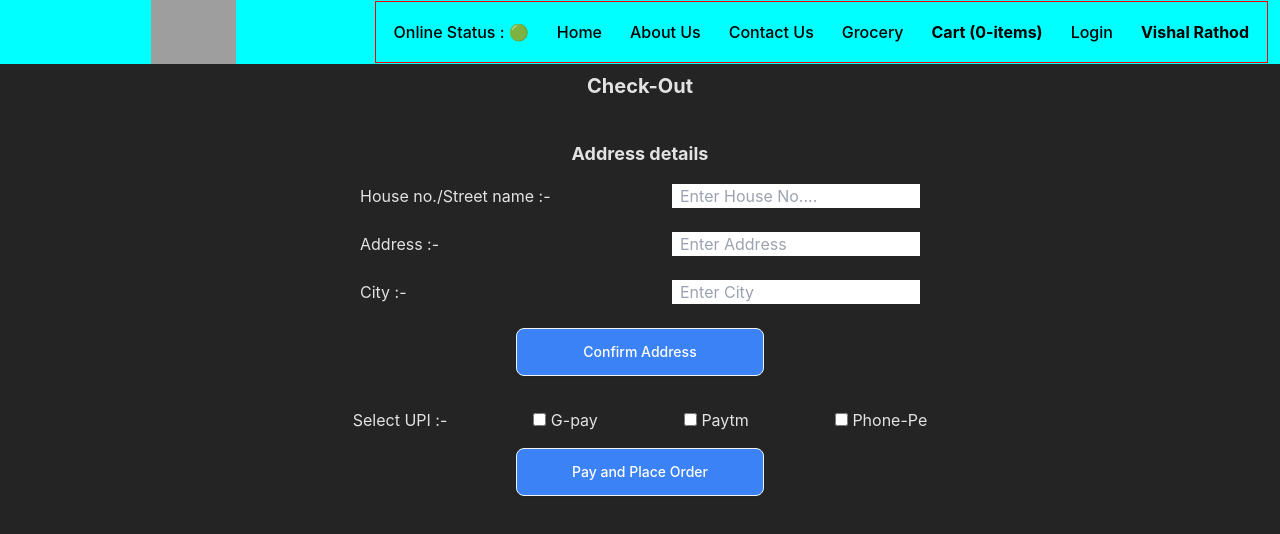
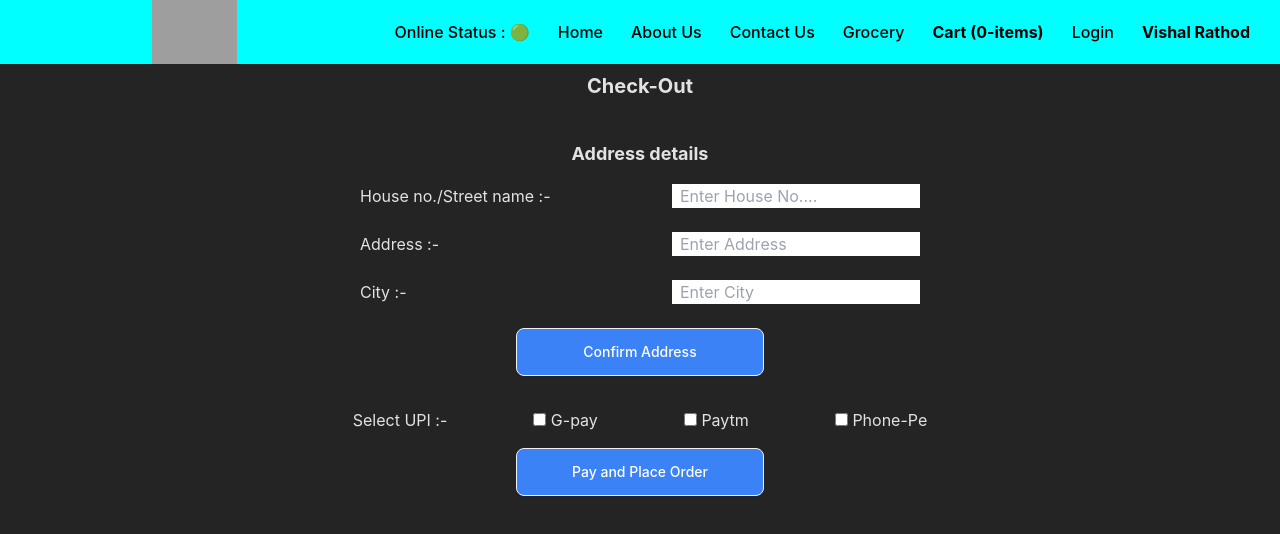
Before and after one commit to Vishal-080/Namaste_swiggy, a React (Vite) app: page /checkout in a window 1280 px wide. Shown: the top 534 px of the page. Built offline with nearby package versions, Linux system fonts and the light colour scheme; grey boxes are pictures that could not be loaded.

Commit message:
Old css replaced with tailwind css

```diff
--- a/src/App.css
+++ b/src/App.css
@@ -146,10 +146,10 @@
   color: #000;
 } */
 
-.nav-items>ul {
+/* .nav-items>ul {
   cursor: pointer;
   border: 1px solid red;
-}
+} */
 
 .nav-items>ul>li>a {
   text-decoration: none;
```
